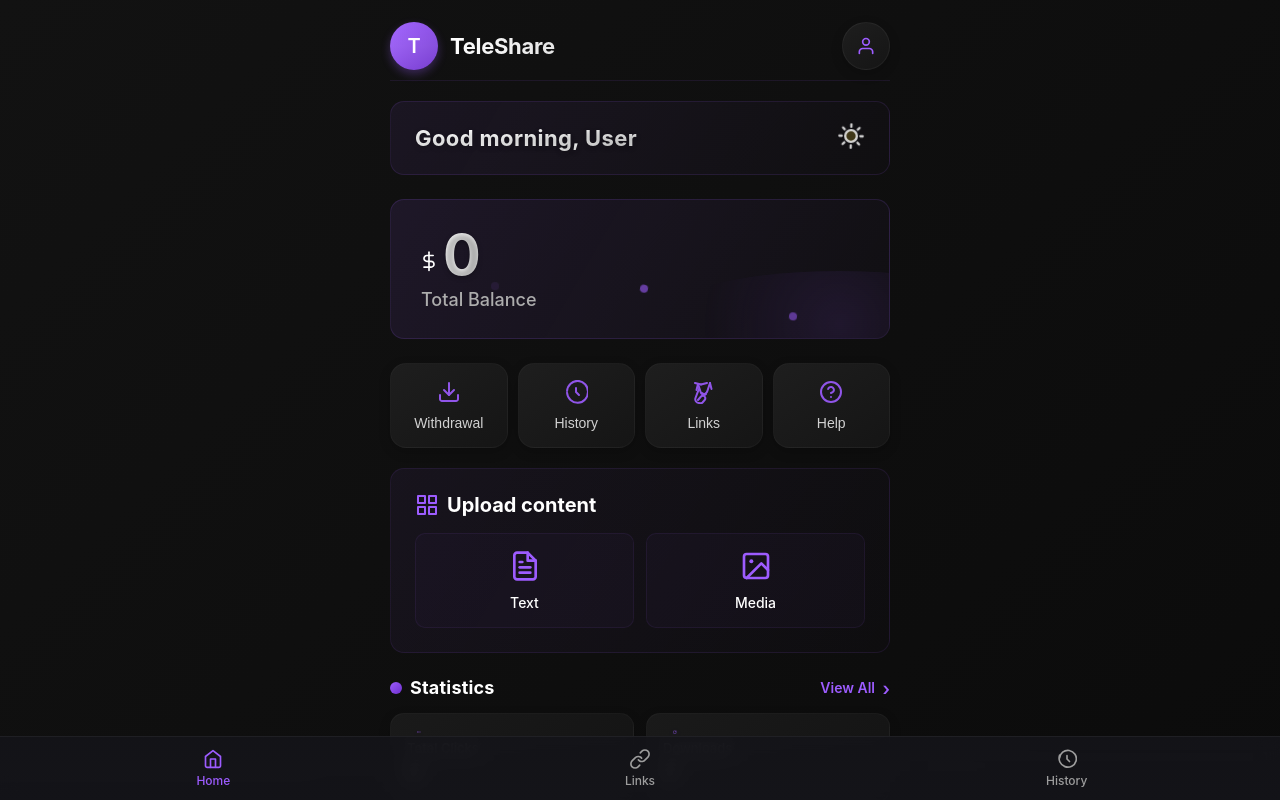
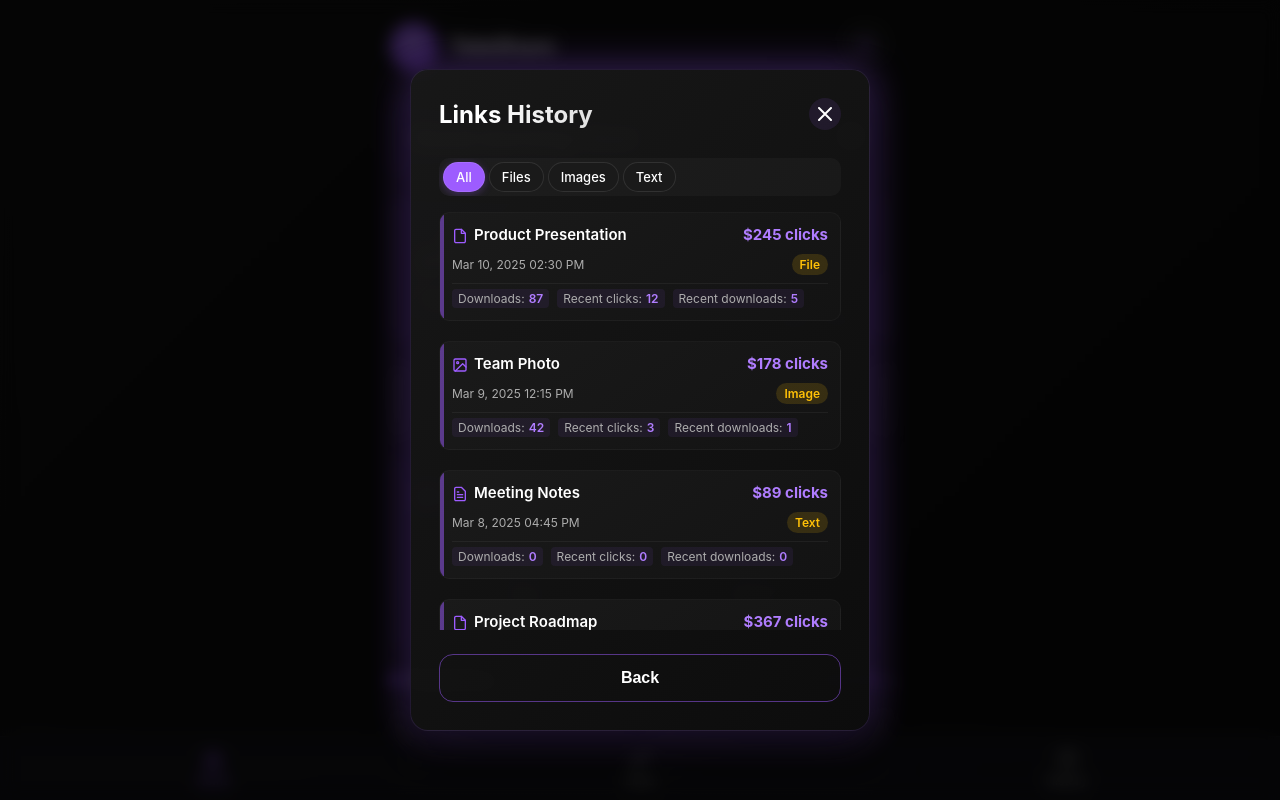
Before and after one commit to BAPANKTM/YouthfulBlissfulCommands, a Next.js app: page / in a window 1280 px wide. Both pictures are taken after a click on the button "Links". Shown: the top 800 px of the page. Built offline with nearby package versions, Linux system fonts and the light colour scheme.

Commit message:
Restored to 'eb7ebfceb45107cd23d54f5e85ad91960df39257'
Replit-Restored-To: eb7ebfceb45107cd23d54f5e85ad91960df39257

```diff
--- a/app/components/ActionButtons/ActionButtons.js
+++ b/app/components/ActionButtons/ActionButtons.js
@@ -6,50 +6,18 @@ const ActionButtons = ({ openFloater }) => {
   return (
     <div className={styles.actionButtons}>
       <button className={styles.actionButton} onClick={() => openFloater('withdrawal')}>
-        <div className={styles.actionIcon}>
-          <svg width="24" height="24" viewBox="0 0 24 24" fill="none" xmlns="http://www.w3.org/2000/svg">
-            <path d="M21 15V19C21 19.5304 20.7893 20.0391 20.4142 20.4142C20.0391 20.7893 19.5304 21 19 21H5C4.46957 21 3.96086 20.7893 3.58579 20.4142C3.21071 20.0391 3 19.5304 3 19V15" stroke="#9D5CFF" strokeWidth="2" strokeLinecap="round" strokeLinejoin="round"/>
-            <path d="M7 10L12 15L17 10" stroke="#9D5CFF" strokeWidth="2" strokeLinecap="round" strokeLinejoin="round"/>
-            <path d="M12 15V3" stroke="#9D5CFF" strokeWidth="2" strokeLinecap="round" strokeLinejoin="round"/>
-          </svg>
-        </div>
-        <div className={styles.actionText}>Withdrawal</div>
+        <svg className={styles.actionIcon} xmlns="http://www.w3.org/2000/svg" width="20" height="20" viewBox="0 0 24 24" fill="none" stroke="currentColor" strokeWidth="2" strokeLinecap="round" strokeLinejoin="round">
+          <path d="M3 15C3 17.8284 3 19.2426 3.87868 20.1213C4.75736 21 6.17157 21 9 21H15C17.8284 21 19.2426 21 20.1213 20.1213C21 19.2426 21 17.8284 21 15"></path>
+          <path d="M12 3L12 15M12 15L16 11M12 15L8 11"></path>
+        </svg>
+        <span>Withdraw</span>
       </button>
-
-      <button className={styles.actionButton} onClick={() => openFloater('history')}>
-        <div className={styles.actionIcon}>
-          <svg width="24" height="24" viewBox="0 0 24 24" fill="none" xmlns="http://www.w3.org/2000/svg">
-            <path d="M12 8V12L15 15" stroke="#9D5CFF" strokeWidth="2" strokeLinecap="round" strokeLinejoin="round"/>
-            <path d="M3.05078 11.0002C3.27008 8.18623 4.51515 5.55068 6.53144 3.66667C8.54773 1.78266 11.1949 0.784563 13.9206 0.883553C16.6462 0.982543 19.2079 2.16985 21.0754 4.20444C22.9429 6.23902 23.9786 8.99198 23.9786 11.8552C23.9786 14.7184 22.9429 17.4714 21.0754 19.5059C19.2079 21.5405 16.6462 22.7278 13.9206 22.8268C11.1949 22.9258 8.54773 21.9277 6.53144 20.0437C4.51515 18.1597 3.27008 15.5242 3.05078 12.7102" stroke="#9D5CFF" strokeWidth="2" strokeLinecap="round" strokeLinejoin="round"/>
-          </svg>
-        </div>
-        <div className={styles.actionText}>History</div>
-      </button>
-
       <button className={styles.actionButton} onClick={() => openFloater('links')}>
-        <div className={styles.actionIcon}>
-          <svg width="24" height="24" viewBox="0 0 24 24" fill="none" xmlns="http://www.w3.org/2000/svg">
-            <path d="M10 13C10.87 13.879 12.124 14.122 13.236 13.659C14.348 13.197 15.197 12.088 15.464 10.804L18 3" stroke="#9D5CFF" strokeWidth="2" strokeLinecap="round" strokeLinejoin="round"/>
-            <path d="M15 3L9 4.5" stroke="#9D5CFF" strokeWidth="2" strokeLinecap="round" strokeLinejoin="round"/>
-            <path d="M18 3L19.5 9" stroke="#9D5CFF" strokeWidth="2" strokeLinecap="round" strokeLinejoin="round"/>
-            <path d="M14 13.9998C13.132 14.8805 11.877 15.1243 10.764 14.6618C9.65097 14.1993 8.80186 13.0899 8.5347 11.8048L5.99997 3.99976" stroke="#9D5CFF" strokeWidth="2" strokeLinecap="round" strokeLinejoin="round"/>
-            <path d="M9 4.5L3 3" stroke="#9D5CFF" strokeWidth="2" strokeLinecap="round" strokeLinejoin="round"/>
-            <path d="M6 4L4.5 9.99999" stroke="#9D5CFF" strokeWidth="2" strokeLinecap="round" strokeLinejoin="round"/>
-            <path d="M6 20.0002L9 16.5002C9.62803 15.8793 10.5376 15.6344 11.3922 15.8553C12.2468 16.0762 12.9371 16.738 13.193 17.5827C13.4489 18.4275 13.2433 19.3435 12.65 20.0002L10.5 22.5002C10.0371 23.0032 9.38282 23.2642 8.7 23.2199L6.7 23.0002C5.53529 22.9413 4.47452 22.2979 3.84397 21.2885C3.21341 20.2791 3.09909 19.0199 3.543 17.9102L6.95 8.97019" stroke="#9D5CFF" strokeWidth="2" strokeLinecap="round" strokeLinejoin="round"/>
-          </svg>
-        </div>
-        <div className={styles.actionText}>Links</div>
-      </button>
-
-      <button className={styles.actionButton} onClick={() => openFloater('help')}>
-        <div className={styles.actionIcon}>
-          <svg width="24" height="24" viewBox="0 0 24 24" fill="none" xmlns="http://www.w3.org/2000/svg">
-            <path d="M12 22C17.5228 22 22 17.5228 22 12C22 6.47715 17.5228 2 12 2C6.47715 2 2 6.47715 2 12C2 17.5228 6.47715 22 12 22Z" stroke="#9D5CFF" strokeWidth="2" strokeLinecap="round" strokeLinejoin="round"/>
-            <path d="M9.09 9.00002C9.3251 8.33169 9.78915 7.76813 10.4 7.40915C11.0108 7.05018 11.7289 6.91896 12.4272 7.03873C13.1255 7.15851 13.7588 7.52154 14.2151 8.06353C14.6713 8.60552 14.9211 9.29153 14.92 10C14.92 12 11.92 13 11.92 13" stroke="#9D5CFF" strokeWidth="2" strokeLinecap="round" strokeLinejoin="round"/>
-            <path d="M12 17H12.01" stroke="#9D5CFF" strokeWidth="2" strokeLinecap="round" strokeLinejoin="round"/>
-          </svg>
-        </div>
-        <div className={styles.actionText}>Help</div>
+        <svg className={styles.actionIcon} xmlns="http://www.w3.org/2000/svg" width="20" height="20" viewBox="0 0 24 24" fill="none" stroke="currentColor" strokeWidth="2" strokeLinecap="round" strokeLinejoin="round">
+          <path d="M10 13a5 5 0 0 0 7.54.54l3-3a5 5 0 0 0-7.07-7.07l-1.72 1.71"></path>
+          <path d="M14 11a5 5 0 0 0-7.54-.54l-3 3a5 5 0 0 0 7.07 7.07l1.71-1.71"></path>
+        </svg>
+        <span>Links</span>
       </button>
     </div>
   );
--- a/app/components/History/History.module.css
+++ b/app/components/History/History.module.css
@@ -118,55 +118,6 @@
   max-width: 65%;
 }
 
-.typeIcon {
-  display: inline-flex;
-  align-items: center;
-  margin-right: 8px;
-  vertical-align: middle;
-}
-
-.url {
-  font-size: 12px;
-  color: var(--primary);
-  word-break: break-all;
-  margin-top: 2px;
-}
-
-.statsContainer {
-  display: flex;
-  flex-wrap: wrap;
-  gap: 12px;
-  margin-top: 8px;
-  padding-top: 8px;
-  border-top: 1px solid rgba(157, 92, 255, 0.1);
-}
-
-.statItem {
-  display: flex;
-  align-items: center;
-  gap: 6px;
-}
-
-.statLabel {
-  font-size: 12px;
-  color: var(--text-secondary);
-}
-
-.statValue {
-  font-size: 14px;
-  font-weight: 500;
-  color: var(--text-primary);
-}
-
-.recentStat {
-  font-size: 11px;
-  color: var(--primary);
-  background: rgba(157, 92, 255, 0.08);
-  padding: 2px 5px;
-  border-radius: 10px;
-  white-space: nowrap;
-}
-
 .status {
   font-size: 12px;
   font-weight: 600;
@@ -215,6 +166,40 @@
   gap: 10px;
 }
 
+/* Link specific styles */
+.typeIcon {
+  display: inline-flex;
+  margin-right: 6px;
+  vertical-align: middle;
+}
+
+.linkStats {
+  display: flex;
+  flex-wrap: wrap;
+  gap: 8px;
+  margin-top: 8px;
+  padding-top: 5px;
+  border-top: 1px solid rgba(255, 255, 255, 0.05);
+  font-size: 12px;
+}
+
+.statItem {
+  background-color: rgba(157, 92, 255, 0.08);
+  border-radius: 4px;
+  padding: 2px 6px;
+  display: inline-flex;
+}
+
+.statLabel {
+  color: var(--text-secondary);
+  margin-right: 4px;
+}
+
+.statValue {
+  font-weight: 600;
+  color: var(--primary-light);
+}
+
 .loadingState {
   display: flex;
   flex-direction: column;
--- a/app/components/Links/Links.js
+++ b/app/components/Links/Links.js
@@ -2,11 +2,12 @@
 'use client';
 import { useState, useEffect } from 'react';
 import styles from '../History/History.module.css';
-import { fetchLinksHistory, formatDate } from '../../utils/linksUtils';
+import { fetchLinksHistory, formatDate, getTypeIcon } from '../../utils/linksUtils';
 
 export default function Links() {
   const [links, setLinks] = useState([]);
   const [loading, setLoading] = useState(true);
+  const [activeFilter, setActiveFilter] = useState('all');
 
   useEffect(() => {
     async function loadLinks() {
@@ -14,7 +15,7 @@ export default function Links() {
         const data = await fetchLinksHistory();
         setLinks(data);
       } catch (error) {
-        console.error('Error loading links history:', error);
+        console.error('Error loading links:', error);
       } finally {
         setLoading(false);
       }
@@ -23,75 +24,86 @@ export default function Links() {
     loadLinks();
   }, []);
 
-  const renderTypeIcon = (type) => {
-    switch (type.toLowerCase()) {
-      case 'file':
-        return (
-          <svg width="20" height="20" viewBox="0 0 24 24" fill="none" xmlns="http://www.w3.org/2000/svg">
-            <path d="M14 2H6C5.46957 2 4.96086 2.21071 4.58579 2.58579C4.21071 2.96086 4 3.46957 4 4V20C4 20.5304 4.21071 21.0391 4.58579 21.4142C4.96086 21.7893 5.46957 22 6 22H18C18.5304 22 19.0391 21.7893 19.4142 21.4142C19.7893 21.0391 20 20.5304 20 20V8L14 2Z" stroke="#9D5CFF" strokeWidth="2" strokeLinecap="round" strokeLinejoin="round"/>
-            <path d="M14 2V8H20" stroke="#9D5CFF" strokeWidth="2" strokeLinecap="round" strokeLinejoin="round"/>
-          </svg>
-        );
-      case 'image':
-        return (
-          <svg width="20" height="20" viewBox="0 0 24 24" fill="none" xmlns="http://www.w3.org/2000/svg">
-            <rect x="3" y="3" width="18" height="18" rx="2" stroke="#9D5CFF" strokeWidth="2" strokeLinecap="round" strokeLinejoin="round"/>
-            <circle cx="8.5" cy="8.5" r="1.5" fill="#9D5CFF"/>
-            <path d="M21 15L16 10L5 21" stroke="#9D5CFF" strokeWidth="2" strokeLinecap="round" strokeLinejoin="round"/>
-          </svg>
-        );
-      case 'text':
-      default:
-        return (
-          <svg width="20" height="20" viewBox="0 0 24 24" fill="none" xmlns="http://www.w3.org/2000/svg">
-            <path d="M14 2H6C5.46957 2 4.96086 2.21071 4.58579 2.58579C4.21071 2.96086 4 3.46957 4 4V20C4 20.5304 4.21071 21.0391 4.58579 21.4142C4.96086 21.7893 5.46957 22 6 22H18C18.5304 22 19.0391 21.7893 19.4142 21.4142C19.7893 21.0391 20 20.5304 20 20V8L14 2Z" stroke="#9D5CFF" strokeWidth="2" strokeLinecap="round" strokeLinejoin="round"/>
-            <path d="M14 2V8H20" stroke="#9D5CFF" strokeWidth="2" strokeLinecap="round" strokeLinejoin="round"/>
-            <path d="M16 13H8" stroke="#9D5CFF" strokeWidth="2" strokeLinecap="round" strokeLinejoin="round"/>
-            <path d="M16 17H8" stroke="#9D5CFF" strokeWidth="2" strokeLinecap="round" strokeLinejoin="round"/>
-          </svg>
-        );
+  const getFilteredLinks = () => {
+    if (activeFilter === 'all') {
+      return links;
     }
+    return links.filter(link => link.type.toLowerCase() === activeFilter);
   };
 
+  const filteredLinks = getFilteredLinks();
+
   return (
-    <div className={styles.history}>
+    <div className={styles.historyContainer}>
+      <div className={styles.filterContainer}>
+        <div
+          className={`${styles.filterOption} ${activeFilter === 'all' ? styles.active : ''}`}
+          onClick={() => setActiveFilter('all')}
+        >
+          All
+        </div>
+        <div
+          className={`${styles.filterOption} ${activeFilter === 'file' ? styles.active : ''}`}
+          onClick={() => setActiveFilter('file')}
+        >
+          Files
+        </div>
+        <div
+          className={`${styles.filterOption} ${activeFilter === 'image' ? styles.active : ''}`}
+          onClick={() => setActiveFilter('image')}
+        >
+          Images
+        </div>
+        <div
+          className={`${styles.filterOption} ${activeFilter === 'text' ? styles.active : ''}`}
+          onClick={() => setActiveFilter('text')}
+        >
+          Text
+        </div>
+      </div>
+
       {loading ? (
         <div className={styles.loadingState}>
           <div className={styles.loadingSpinner}></div>
-          <p>Loading links...</p>
+          <div>Loading links...</div>
         </div>
-      ) : links.length === 0 ? (
+      ) : filteredLinks.length === 0 ? (
         <div className={styles.emptyState}>
-          <p>You haven't created any links yet.</p>
+          <svg width="48" height="48" viewBox="0 0 24 24" fill="none" xmlns="http://www.w3.org/2000/svg">
+            <path d="M10 13C10 13.5304 10.2107 14.0391 10.5858 14.4142C10.9609 14.7893 11.4696 15 12 15C12.5304 15 13.0391 14.7893 13.4142 14.4142C13.7893 14.0391 14 13.5304 14 13C14 12.4696 13.7893 11.9609 13.4142 11.5858C13.0391 11.2107 12.5304 11 12 11C11.4696 11 10.9609 11.2107 10.5858 11.5858C10.2107 11.9609 10 12.4696 10 13Z" stroke="#9D5CFF" strokeWidth="2" strokeLinecap="round" strokeLinejoin="round"/>
+            <path d="M21 12C18.6 16 15.6 18 12 18C8.4 18 5.4 16 3 12C5.4 8 8.4 6 12 6C15.6 6 18.6 8 21 12Z" stroke="#9D5CFF" strokeWidth="2" strokeLinecap="round" strokeLinejoin="round"/>
+          </svg>
+          <p>No {activeFilter !== 'all' ? activeFilter : ''} links found</p>
         </div>
       ) : (
-        <div className={styles.historyContainer}>
-          {links.map((link, index) => (
+        <div className={styles.historyList}>
+          {filteredLinks.map((link, index) => (
             <div key={index} className={styles.historyItem}>
               <div className={styles.historyItemHeader}>
                 <div className={styles.method}>
-                  <span className={styles.typeIcon}>{renderTypeIcon(link.type)}</span>
+                  <span className={styles.typeIcon}>{getTypeIcon(link.type)}</span>
                   {link.title}
                 </div>
-                <div className={styles.url}>{link.url.substring(0, 30)}{link.url.length > 30 ? '...' : ''}</div>
+                <div className={styles.amount}>${link.clicks} clicks</div>
               </div>
               <div className={styles.historyItemDetails}>
                 <div className={styles.date}>{formatDate(link.created_at)}</div>
+                <div className={`${styles.status} ${styles.processing}`}>
+                  {link.type.charAt(0).toUpperCase() + link.type.slice(1)}
+                </div>
               </div>
-              <div className={styles.statsContainer}>
-                <div className={styles.statItem}>
-                  <span className={styles.statLabel}>Clicks:</span>
-                  <span className={styles.statValue}>{link.clicks}</span>
-                  {link.recent_clicks > 0 && (
-                    <span className={styles.recentStat}>+{link.recent_clicks} recent</span>
-                  )}
-                </div>
+              <div className={styles.linkStats}>
                 <div className={styles.statItem}>
                   <span className={styles.statLabel}>Downloads:</span>
                   <span className={styles.statValue}>{link.downloads}</span>
-                  {link.recent_downloads > 0 && (
-                    <span className={styles.recentStat}>+{link.recent_downloads} recent</span>
-                  )}
+                </div>
+                <div className={styles.statItem}>
+                  <span className={styles.statLabel}>Recent clicks:</span>
+                  <span className={styles.statValue}>{link.recent_clicks}</span>
+                </div>
+                <div className={styles.statItem}>
+                  <span className={styles.statLabel}>Recent downloads:</span>
+                  <span className={styles.statValue}>{link.recent_downloads}</span>
                 </div>
               </div>
             </div>
--- a/app/page.js
+++ b/app/page.js
@@ -1,4 +1,3 @@
-
 "use client";
 import { useState, useEffect } from "react";
 import Container from "./components/Container/Container";
@@ -11,6 +10,8 @@ import Stats from "./components/Stats/Stats";
 import Navigation from "./components/Navigation/Navigation";
 import Floater from "./components/Floater/Floater";
 import SplashScreen from "./components/SplashScreen/SplashScreen";
+import History from "./components/History/History";
+import Links from "./components/Links/Links";
 
 export default function Home() {
   const [activeTab, setActiveTab] = useState("home");
@@ -26,7 +27,6 @@ export default function Home() {
 
   useEffect(() => {
     if (activeTab === 'history') {
-      const History = require('./components/History/History').default;
       setFloaterContent({
         title: "Withdrawal History",
         content: <History />,
@@ -35,21 +35,6 @@ export default function Home() {
         onPrimary: null,
         onSecondary: () => {
           console.log('History closed');
-          setShowFloater(false);
-          setActiveTab('home');
-        },
-      });
-      setShowFloater(true);
-    } else if (activeTab === 'links') {
-      const Links = require('./components/Links/Links').default;
-      setFloaterContent({
-        title: "Links History",
-        content: <Links />,
-        primaryText: "",
-        secondaryText: "Back",
-        onPrimary: null,
-        onSecondary: () => {
-          console.log('Links closed');
           setShowFloater(false);
           setActiveTab('home');
         },
@@ -80,7 +65,33 @@ export default function Home() {
   const handleAction = (action) => {
     console.log(`Action clicked: ${action}`);
     // Handle different actions here
-    if (action === 'withdrawal' || action === 'help') {
+    if (action === 'withdrawal') {
+      setFloaterContent({
+        title: 'Withdrawal History',
+        content: <History />,
+        primaryText: "",
+        secondaryText: "Back",
+        onPrimary: () => console.log(`${action} confirmed`),
+        onSecondary: () => {
+          console.log(`History closed`);
+          setShowFloater(false);
+        },
+      });
+      setShowFloater(true);
+    } else if (action === 'links') {
+      setFloaterContent({
+        title: 'Links History',
+        content: <Links />,
+        primaryText: "",
+        secondaryText: "Back",
+        onPrimary: () => {},
+        onSecondary: () => {
+          console.log(`Links closed`);
+          setShowFloater(false);
+        },
+      });
+      setShowFloater(true);
+    } else if (action === 'help') {
       setFloaterContent({
         title: action.charAt(0).toUpperCase() + action.slice(1),
         content: `This is the ${action} content.`,
--- a/app/utils/linksUtils.js
+++ b/app/utils/linksUtils.js
@@ -7,20 +7,8 @@ export const fetchLinksHistory = async () => {
     }
     const data = await response.json();
 
-    // Process data to ensure proper field usage
-    const processedData = data.map(item => ({
-      ...item,
-      // Format date if needed
-      created_at: item.created_at || new Date().toISOString(),
-      type: item.type || 'text',
-      clicks: item.clicks || 0,
-      downloads: item.downloads || 0,
-      recent_clicks: item.recent_clicks || 0,
-      recent_downloads: item.recent_downloads || 0
-    }));
-
     // Sort by date (newest first)
-    return processedData.sort((a, b) => new Date(b.created_at) - new Date(a.created_at));
+    return data.sort((a, b) => new Date(b.created_at) - new Date(a.created_at));
   } catch (error) {
     console.error('Error fetching links history:', error);
     return [];
@@ -36,7 +24,7 @@ export const formatDate = (dateString) => {
     return date.toLocaleDateString('en-US', {
       month: 'short',
       day: 'numeric',
-      year: 'numeric'
+      year: 'numeric',
     }) + ' ' + date.toLocaleTimeString('en-US', {
       hour: '2-digit',
       minute: '2-digit'
@@ -47,35 +35,37 @@ export const formatDate = (dateString) => {
   }
 };
 
-export const getLinkTypeIcon = (type) => {
+export const getTypeIcon = (type) => {
   switch (type.toLowerCase()) {
     case 'file':
       return (
-        <svg width="20" height="20" viewBox="0 0 24 24" fill="none" xmlns="http://www.w3.org/2000/svg">
+        <svg width="16" height="16" viewBox="0 0 24 24" fill="none" xmlns="http://www.w3.org/2000/svg">
           <path d="M14 2H6C5.46957 2 4.96086 2.21071 4.58579 2.58579C4.21071 2.96086 4 3.46957 4 4V20C4 20.5304 4.21071 21.0391 4.58579 21.4142C4.96086 21.7893 5.46957 22 6 22H18C18.5304 22 19.0391 21.7893 19.4142 21.4142C19.7893 21.0391 20 20.5304 20 20V8L14 2Z" stroke="#9D5CFF" strokeWidth="2" strokeLinecap="round" strokeLinejoin="round"/>
           <path d="M14 2V8H20" stroke="#9D5CFF" strokeWidth="2" strokeLinecap="round" strokeLinejoin="round"/>
+        </svg>
+      );
+    case 'image':
+      return (
+        <svg width="16" height="16" viewBox="0 0 24 24" fill="none" xmlns="http://www.w3.org/2000/svg">
+          <path d="M19 3H5C3.89543 3 3 3.89543 3 5V19C3 20.1046 3.89543 21 5 21H19C20.1046 21 21 20.1046 21 19V5C21 3.89543 20.1046 3 19 3Z" stroke="#9D5CFF" strokeWidth="2" strokeLinecap="round" strokeLinejoin="round"/>
+          <path d="M8.5 10C9.32843 10 10 9.32843 10 8.5C10 7.67157 9.32843 7 8.5 7C7.67157 7 7 7.67157 7 8.5C7 9.32843 7.67157 10 8.5 10Z" stroke="#9D5CFF" strokeWidth="2" strokeLinecap="round" strokeLinejoin="round"/>
+          <path d="M21 15L16 10L5 21" stroke="#9D5CFF" strokeWidth="2" strokeLinecap="round" strokeLinejoin="round"/>
+        </svg>
+      );
+    case 'text':
+      return (
+        <svg width="16" height="16" viewBox="0 0 24 24" fill="none" xmlns="http://www.w3.org/2000/svg">
+          <path d="M14 2H6C5.46957 2 4.96086 2.21071 4.58579 2.58579C4.21071 2.96086 4 3.46957 4 4V20C4 20.5304 4.21071 21.0391 4.58579 21.4142C4.96086 21.7893 5.46957 22 6 22H18C18.5304 22 19.0391 21.7893 19.4142 21.4142C19.7893 21.0391 20 20.5304 20 20V8L14 2Z" stroke="#9D5CFF" strokeWidth="2" strokeLinecap="round" strokeLinejoin="round"/>
           <path d="M16 13H8" stroke="#9D5CFF" strokeWidth="2" strokeLinecap="round" strokeLinejoin="round"/>
           <path d="M16 17H8" stroke="#9D5CFF" strokeWidth="2" strokeLinecap="round" strokeLinejoin="round"/>
           <path d="M10 9H9H8" stroke="#9D5CFF" strokeWidth="2" strokeLinecap="round" strokeLinejoin="round"/>
         </svg>
       );
-    case 'image':
-      return (
-        <svg width="20" height="20" viewBox="0 0 24 24" fill="none" xmlns="http://www.w3.org/2000/svg">
-          <rect x="3" y="3" width="18" height="18" rx="2" stroke="#9D5CFF" strokeWidth="2" strokeLinecap="round" strokeLinejoin="round"/>
-          <circle cx="8.5" cy="8.5" r="1.5" fill="#9D5CFF"/>
-          <path d="M21 15L16 10L5 21" stroke="#9D5CFF" strokeWidth="2" strokeLinecap="round" strokeLinejoin="round"/>
-        </svg>
-      );
-    case 'text':
     default:
       return (
-        <svg width="20" height="20" viewBox="0 0 24 24" fill="none" xmlns="http://www.w3.org/2000/svg">
-          <path d="M14 2H6C5.46957 2 4.96086 2.21071 4.58579 2.58579C4.21071 2.96086 4 3.46957 4 4V20C4 20.5304 4.21071 21.0391 4.58579 21.4142C4.96086 21.7893 5.46957 22 6 22H18C18.5304 22 19.0391 21.7893 19.4142 21.4142C19.7893 21.0391 20 20.5304 20 20V8L14 2Z" stroke="#9D5CFF" strokeWidth="2" strokeLinecap="round" strokeLinejoin="round"/>
-          <path d="M14 2V8H20" stroke="#9D5CFF" strokeWidth="2" strokeLinecap="round" strokeLinejoin="round"/>
-          <path d="M16 13H8" stroke="#9D5CFF" strokeWidth="2" strokeLinecap="round" strokeLinejoin="round"/>
-          <path d="M16 17H8" stroke="#9D5CFF" strokeWidth="2" strokeLinecap="round" strokeLinejoin="round"/>
-          <path d="M10 9H9H8" stroke="#9D5CFF" strokeWidth="2" strokeLinecap="round" strokeLinejoin="round"/>
+        <svg width="16" height="16" viewBox="0 0 24 24" fill="none" xmlns="http://www.w3.org/2000/svg">
+          <path d="M10 13C10 13.5304 10.2107 14.0391 10.5858 14.4142C10.9609 14.7893 11.4696 15 12 15C12.5304 15 13.0391 14.7893 13.4142 14.4142C13.7893 14.0391 14 13.5304 14 13C14 12.4696 13.7893 11.9609 13.4142 11.5858C13.0391 11.2107 12.5304 11 12 11C11.4696 11 10.9609 11.2107 10.5858 11.5858C10.2107 11.9609 10 12.4696 10 13Z" stroke="#9D5CFF" strokeWidth="2" strokeLinecap="round" strokeLinejoin="round"/>
+          <path d="M21 12C18.6 16 15.6 18 12 18C8.4 18 5.4 16 3 12C5.4 8 8.4 6 12 6C15.6 6 18.6 8 21 12Z" stroke="#9D5CFF" strokeWidth="2" strokeLinecap="round" strokeLinejoin="round"/>
         </svg>
       );
   }
```
Also changed, not shown: attached_assets/Pasted--Prompt-for-Implementing-Links-History-Feature-Implementation-Requirements-Create-a-links-hi-1741602844780.txt (deleted).
